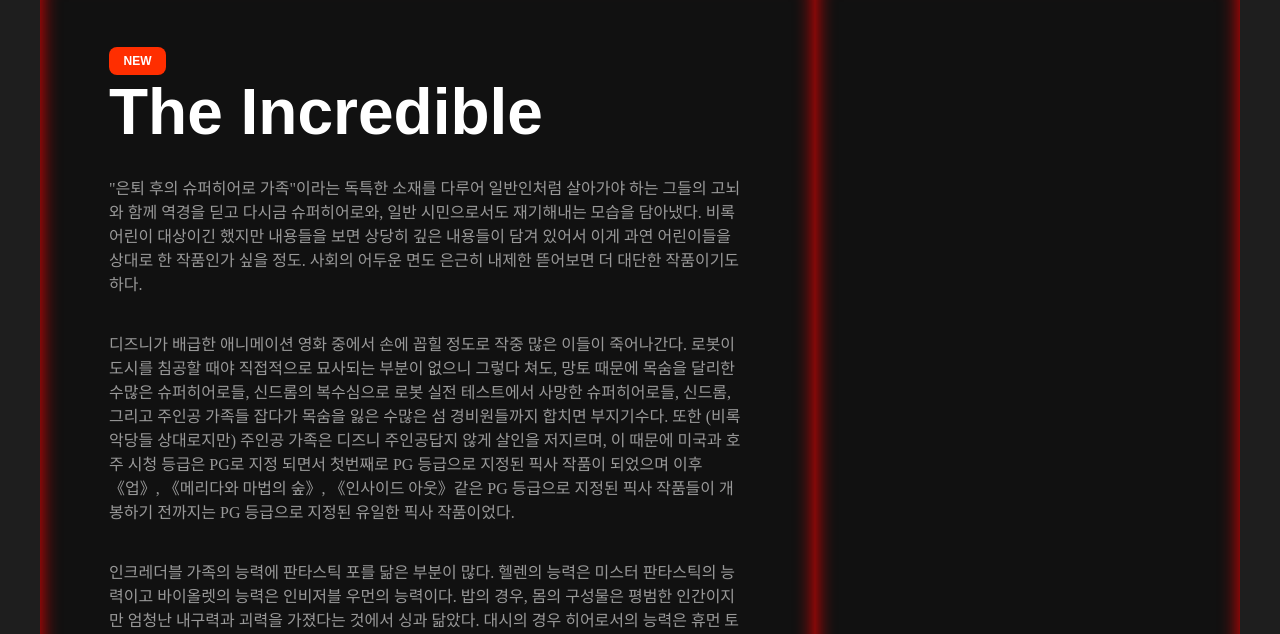
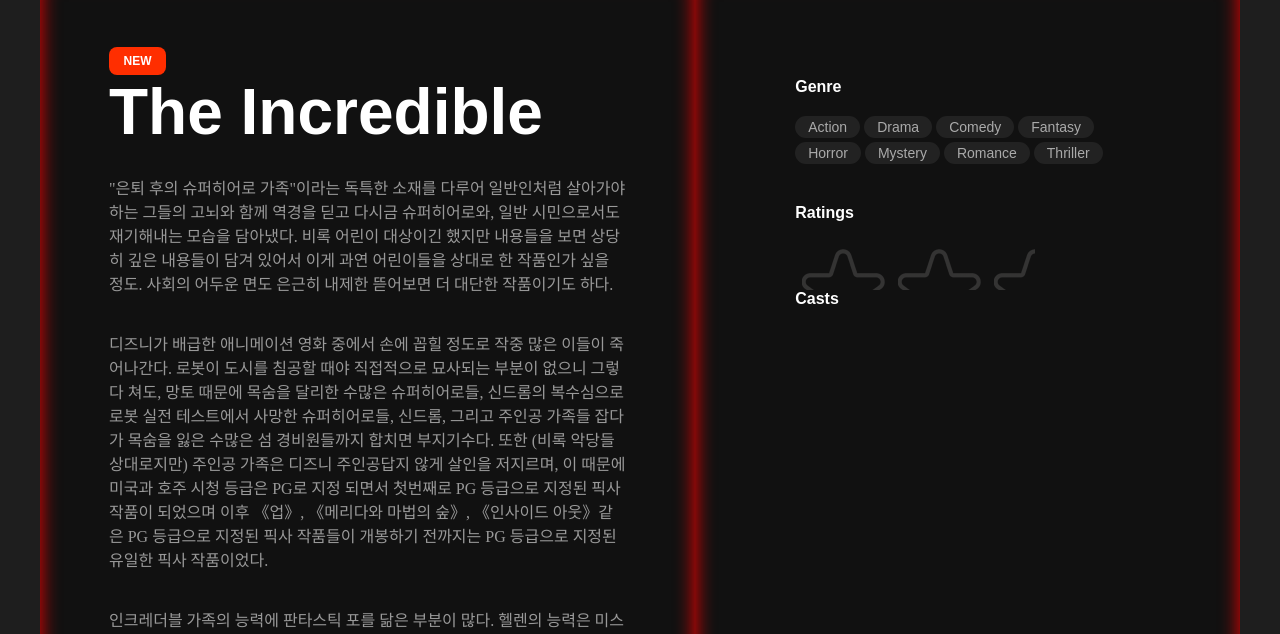
Before and after one commit to shakethecarrot12/incredible, a plain HTML site: page index.html in a window 1280 px wide. Shown: the part 698-1332 px from the top of the page. Drawn offline with Linux system fonts and the light colour scheme.

Commit message:
sidebar genre 추가

```diff
--- a/index.html
+++ b/index.html
@@ -17,13 +17,13 @@
                 <p class="info">
                     "은퇴 후의 슈퍼히어로 가족"이라는 독특한 소재를 다루어 일반인처럼 살아가야 하는 그들의 고뇌와 함께 역경을 딛고 다시금 슈퍼히어로와, 일반 시민으로서도 재기해내는 모습을
                     담아냈다. 비록 어린이 대상이긴 했지만 내용들을 보면 상당히 깊은 내용들이 담겨 있어서 이게 과연 어린이들을 상대로 한 작품인가 싶을 정도. 사회의 어두운 면도 은근히 내제한
-                    뜯어보면 더 대단한 작품이기도 하다.<br/><br/><br/>
+                    뜯어보면 더 대단한 작품이기도 하다.<br /><br /><br />
 
                     디즈니가 배급한 애니메이션 영화 중에서 손에 꼽힐 정도로 작중 많은 이들이 죽어나간다. 로봇이 도시를 침공할 때야 직접적으로 묘사되는 부분이 없으니 그렇다 쳐도, 망토 때문에
                     목숨을 달리한 수많은 슈퍼히어로들, 신드롬의 복수심으로 로봇 실전 테스트에서 사망한 슈퍼히어로들, 신드롬, 그리고 주인공 가족들 잡다가 목숨을 잃은 수많은 섬 경비원들까지 합치면
                     부지기수다. 또한 (비록 악당들 상대로지만) 주인공 가족은 디즈니 주인공답지 않게 살인을 저지르며, 이 때문에 미국과 호주 시청 등급은 PG로 지정 되면서 첫번째로 PG 등급으로
                     지정된 픽사 작품이 되었으며 이후 《업》, 《메리다와 마법의 숲》, 《인사이드 아웃》같은 PG 등급으로 지정된 픽사 작품들이 개봉하기 전까지는 PG 등급으로 지정된 유일한 픽사
-                    작품이었다.<br/><br/><br/>
+                    작품이었다.<br /><br /><br />
 
                     인크레더블 가족의 능력에 판타스틱 포를 닮은 부분이 많다. 헬렌의 능력은 미스터 판타스틱의 능력이고 바이올렛의 능력은 인비저블 우먼의 능력이다. 밥의 경우, 몸의 구성물은 평범한
                     인간이지만 엄청난 내구력과 괴력을 가졌다는 것에서 싱과 닮았다. 대시의 경우 히어로서의 능력은 휴먼 토치와 다르지만(능력만 따지면 퀵실버를 닮았다.), 캐릭터면에서 '투명화 능력이
@@ -32,7 +32,19 @@
 
                 </p>
             </section>
-            <section class="side-bar">123</section>
+            <section class="side-bar">
+                <h2 class="side-bar-title">Genre</h2>
+                <div class="genre-list">
+                    <p class="genre-title">Action</p><p class="genre-title">Drama</p><p class="genre-title">Comedy</p>
+                    <p class="genre-title">Fantasy</p><p class="genre-title">Horror</p><p class="genre-title">Mystery</p>
+                    <p class="genre-title">Romance</p><p class="genre-title">Thriller</p>
+                </div>
+                <h2 class="side-bar-title">Ratings</h2>
+                <div class="ratings">
+                    <img class="star-position" src="images/star.png" alt="">
+                </div>
+                <h2 class="side-bar-title">Casts</h2>
+            </section>
         </div>
     </div>
 </body>
--- a/style.css
+++ b/style.css
@@ -1,6 +1,7 @@
 /* reset */
 body,
 h1,
+h2,
 p {
     margin: unset;
     padding: unset;
@@ -10,7 +11,9 @@ p {
     background-color: #1e1e1e;
 }
 
-h1 {
+h1,
+h2,
+p {
     font-size: 14px;
     font-weight: bold;
     font-family: arial;
@@ -19,7 +22,7 @@ h1 {
 
 
 /* wrapper */
-.wrapper{
+.wrapper {
     margin: auto;
     max-width: 1200px;
 
@@ -59,11 +62,11 @@ h1 {
     box-shadow: inset 0 0 20px red;
     flex-grow: 3;
     flex-basis: 0;
-    padding:69px;
+    padding: 69px;
 }
 
-.title::before{
-    color:#ffffff;
+.title::before {
+    color: #ffffff;
     display: block;
     content: 'NEW';
     font-size: 12px;
@@ -76,12 +79,14 @@ h1 {
     height: 28px;
     border-radius: 8px;
 }
+
 .title {
     color: #ffffff;
     font-size: 64px;
     margin-bottom: 26px;
 }
-.info{
+
+.info {
     color: #999999;
     font-family: 'Noto Sans KR';
     font-size: 16px;
@@ -93,4 +98,37 @@ h1 {
     box-shadow: inset 0 0 20px red;
     flex-grow: 2;
     flex-basis: 0;
+    padding:100px;
 }
+
+.side-bar-title {
+    color: #ffffff;
+    font-size: 16px;
+    margin-bottom: 20px;
+}
+
+.genre-list {
+    display: flex;
+    flex-wrap: wrap;
+    gap: 4px;
+
+    margin-bottom: 40px;
+}
+
+.genre-title {
+    color: #aaaaaa;
+    font-weight: normal;
+    background-color: #222222;
+    border-radius: 12px;
+    padding: 3px 13px;
+}
+
+.ratings{
+    width: 240px;
+    height: 48px;
+    overflow: hidden;
+}
+
+.star-position{
+
+}
```
